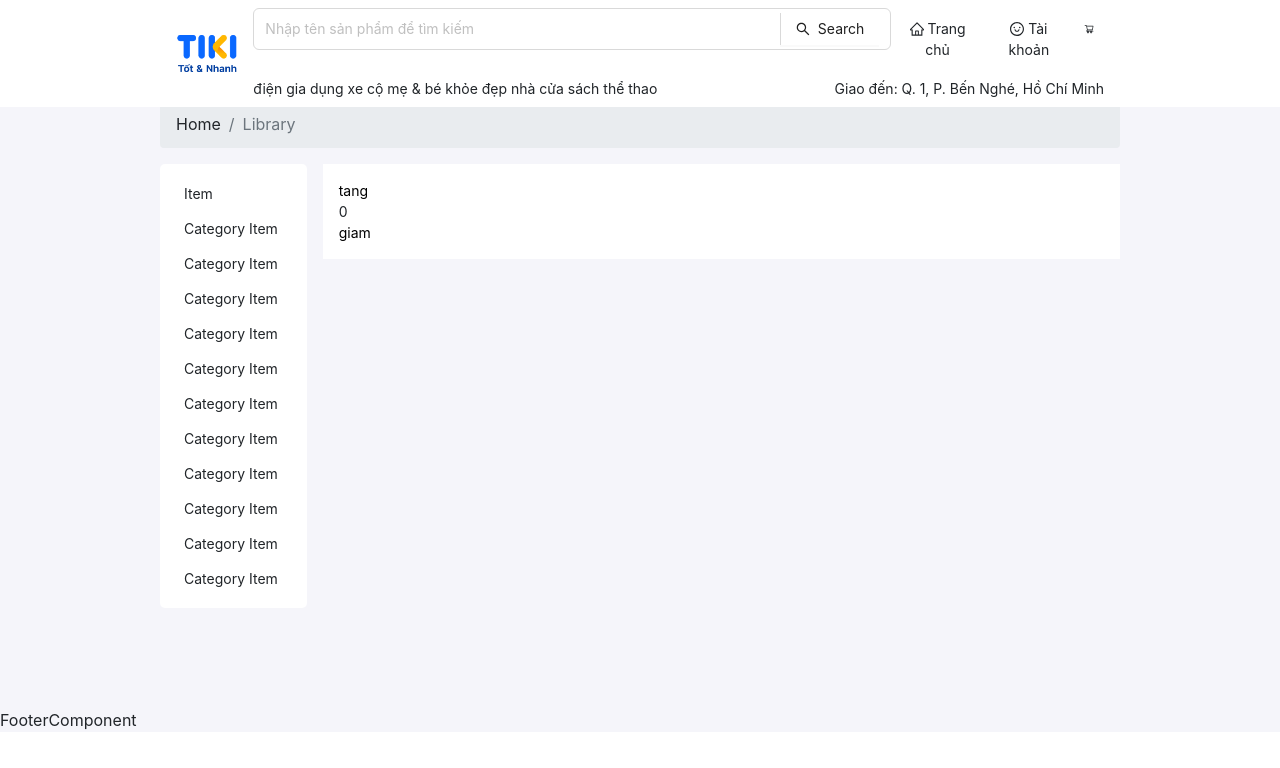
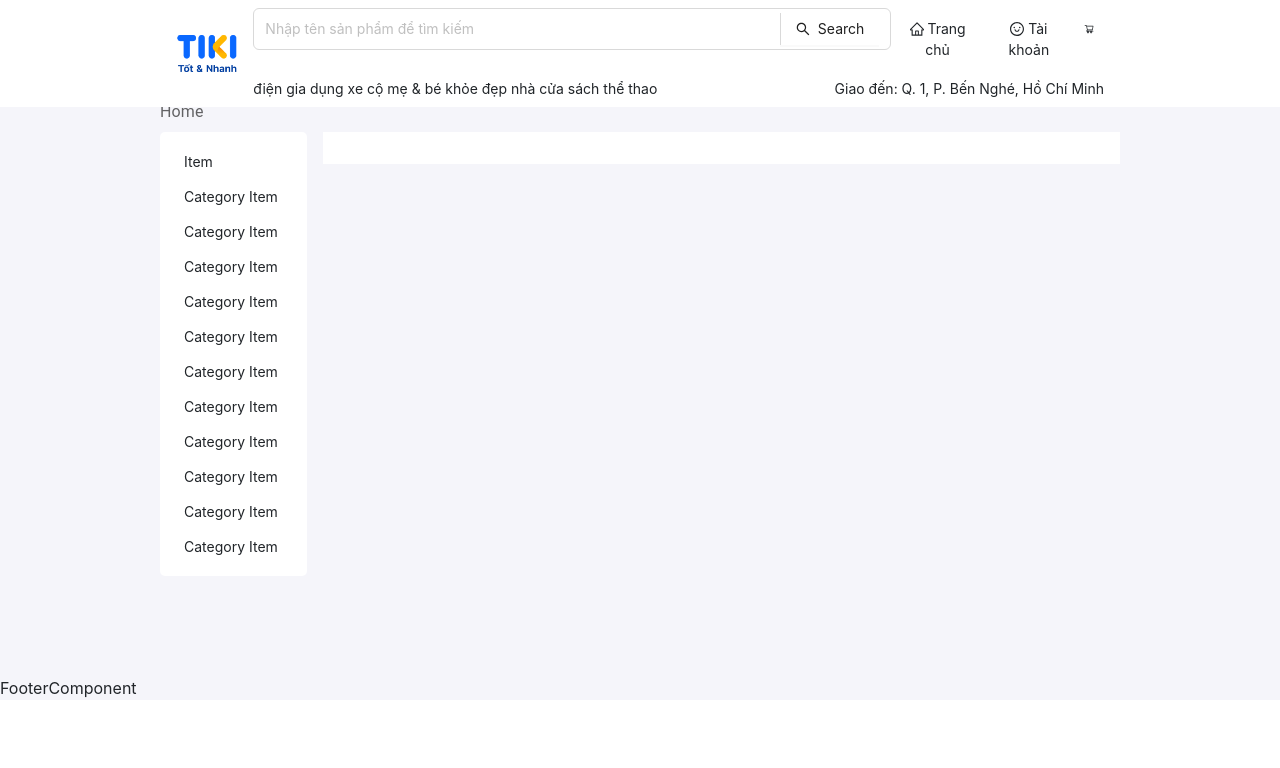
Before and after one commit to shanebenjamindev/ecommerce-frontend, a React (Vite) app: page / in a window 1280 px wide. Shown: the top 768 px of the page. Built offline with nearby package versions, Linux system fonts and the light colour scheme.

Commit message:
added avatar upload layout

```diff
--- a/package.json
+++ b/package.json
@@ -11,6 +11,10 @@
   },
   "dependencies": {
     "@ant-design/icons": "^5.2.6",
+    "@emotion/react": "^11.11.3",
+    "@emotion/styled": "^11.11.0",
+    "@mui/icons-material": "^5.15.10",
+    "@mui/material": "^5.15.10",
     "@reduxjs/toolkit": "^2.1.0",
     "antd": "^5.13.2",
     "axios": "^1.6.5",
--- a/src/components/Breadcrumb/Breadcrumb.jsx
+++ b/src/components/Breadcrumb/Breadcrumb.jsx
@@ -1,10 +1,114 @@
+import * as React from 'react';
+import PropTypes from 'prop-types';
+import Box from '@mui/material/Box';
+import List from '@mui/material/List';
+import Link from '@mui/material/Link';
+
+import ListItemButton from '@mui/material/ListItemButton';
+import Collapse from '@mui/material/Collapse';
+import ListItemText from '@mui/material/ListItemText';
+import Typography from '@mui/material/Typography';
+import ExpandLess from '@mui/icons-material/ExpandLess';
+import ExpandMore from '@mui/icons-material/ExpandMore';
+import Breadcrumbs from '@mui/material/Breadcrumbs';
+import {
+  Link as RouterLink,
+  Route,
+  Routes,
+  useLocation,
+} from 'react-router-dom';
+
+// Your route configuration
+const routes = [
+  {
+    path: "/",
+    name: "Home",
+    nested: null
+  },
+  {
+    path: "/order",
+    name: "Order",
+    nested: null
+  },
+  {
+    path: "/profile",
+    name: "Profile",
+    nested: null
+  }
+];
+
+function ListItemLink(props) {
+  const { to, open, ...other } = props;
+  const primary = props.primary;
+
+  let icon = null;
+  if (open != null) {
+    icon = open ? <ExpandLess /> : <ExpandMore />;
+  }
+
+  return (
+    <li>
+      <ListItemButton component={RouterLink} to={to} {...other}>
+        <ListItemText primary={primary} />
+        {icon}
+      </ListItemButton>
+    </li>
+  );
+}
+
+ListItemLink.propTypes = {
+  open: PropTypes.bool,
+  to: PropTypes.string.isRequired,
+};
+
+function LinkRouter(props) {
+  return <Link {...props} component={RouterLink} />;
+}
+
+function Page() {
+  const location = useLocation();
+  const pathnames = location.pathname.split('/').filter((x) => x);
+
+  return (
+    <Breadcrumbs aria-label="breadcrumb">
+      <LinkRouter underline="hover" color="inherit" to="/">
+        Home
+      </LinkRouter>
+      {pathnames.map((value, index) => {
+        const last = index === pathnames.length - 1;
+        const to = `/${pathnames.slice(0, index + 1).join('/')}`;
+        const route = routes.find(r => r.path === to);
+        const name = route ? route.name : null;
+
+        return last ? (
+          <Typography color="text.primary" key={to}>
+            {name}
+          </Typography>
+        ) : (
+          <LinkRouter underline="hover" color="inherit" to={to} key={to}>
+            {name}
+          </LinkRouter>
+        );
+      })}
+    </Breadcrumbs>
+  );
+}
+
 export default function Breadcrumb() {
   return (
-    <nav aria-label="breadcrumb">
-      <ol className="breadcrumb">
-        <li className="breadcrumb-item"><a href="#">Home</a></li>
-        <li className="breadcrumb-item active" aria-current="page">Library</li>
-      </ol>
-    </nav>
+    <Box sx={{ display: 'flex', flexDirection: 'column', width: 360 }}>
+      <Routes>
+        <Route path="*" element={<Page />} />
+      </Routes>
+      <Box
+        sx={{
+          bgcolor: 'background.paper',
+          mt: 1,
+        }}
+        component="nav"
+        aria-label="mailbox folders"
+      >
+      </Box>
+    </Box>
   );
 }
--- a/src/components/HeaderComponent/HeaderComponent.jsx
+++ b/src/components/HeaderComponent/HeaderComponent.jsx
@@ -1,4 +1,4 @@
-import { Link } from "react-router-dom";
+import { Link, useNavigate } from "react-router-dom";
 import ButtonComponent from "../ButtonComponent/ButtonComponent";
 import logo from '/images/logo.png';
 import { Col, Row, Popover } from "antd";
@@ -38,13 +38,14 @@ export default function HeaderComponent() {
   }
 
   const [loading, setLoading] = useState(false)
-
+  const navigate = useNavigate();
   const handleLogout = async () => {
     setLoading(true)
     await UserService.userLogout();
     localStorage.removeItem("access_token")
     localStorage.removeItem("refresh_token")
     dispatch(resetUser())
+    navigate('/')
     setLoading(false)
   }
 
--- a/src/components/InputForm/InputForm.jsx
+++ b/src/components/InputForm/InputForm.jsx
@@ -5,6 +5,9 @@ const InputForm = ({ value, onChange, name, type }) => {
   const theType = () => {
     if (type === "password") {
       return "password"
+    }
+    if (type === "file") {
+      return "file"
     }
     else "text"
   }
--- a/src/pages/Home/Home.jsx
+++ b/src/pages/Home/Home.jsx
@@ -1,14 +1,8 @@
-import { useDispatch, useSelector } from "react-redux"
-import { decrement, increment } from "../../redux/slides/counterSlide";
 
 export default function Home() {
-  const count = useSelector(state => state.counter.value);
-  const dispatch = useDispatch();
+
   return (
     <div>
-      <button onClick={() => dispatch(increment())}>tang</button>
-      <div>{count}</div>
-      <button onClick={() => dispatch(decrement())}>giam</button>
     </div>
   )
 }
--- a/src/pages/Profile/Profile.jsx
+++ b/src/pages/Profile/Profile.jsx
@@ -8,6 +8,9 @@ import { useMutationHook } from "../../hooks/useMutationHook";
 import * as UserService from '../../services/UserService'
 export default function Profile() {
   const user = useSelector(state => state.user);
+  const [userAvatar, setAvatar] = useState("");
+  const [avatarPreview, setavatarPreview] = useState("");
+
   const [newUser, setUserData] = useState({
     name: user ? user.name : "",
     email: user ? user.email : "",
@@ -29,12 +32,20 @@ export default function Profile() {
   }
 
   const handleEditProfile = () => {
+    if (!newUser.name || !newUser.email || !newUser.password || !newUser.confirmPassword || !newUser.phone) {
+      alert("Please fill in all required fields.");
+      return;
+    }
+
     mutation.mutate(user?.id, newUser);
   }
 
   useEffect(() => {
     if (isSuccess) {
-      console.log(data);
+      const timeoutId = setTimeout(() => {
+        window.location.reload();
+      }, 2000);
+      return () => clearTimeout(timeoutId);
     }
   }, [isSuccess])
 
@@ -84,7 +95,6 @@ export default function Profile() {
             </Row>
           </table>
         </ProfileTable>
-
       </WrapperProfileUser >
     );
   };
@@ -95,7 +105,13 @@ export default function Profile() {
         <Row justify="center">
           <Col span={12}>
             <Row justify="center">
-              <img width="50%" alt="" src={user?.avatar || "https://cdn-icons-png.flaticon.com/512/149/149071.png"} />
+              <img src={userAvatar} />
+              <InputForm type={"file"} accept="/image/*" onChange={(e) => {
+                const file = e.target.files[0];
+                if (file && file.type.subString(0, 5) === "image") {
+                  setAvatar(file)
+                }
+              }} />
             </Row>
           </Col>
 
@@ -109,3 +125,4 @@ export default function Profile() {
     </div>
   );
 }
+// <img width="50%" alt="" src={user?.avatar || "https://cdn-icons-png.flaticon.com/512/149/149071.png"} />
--- a/src/redux/slides/userSlide.js
+++ b/src/redux/slides/userSlide.js
@@ -17,6 +17,7 @@ export const userSlice = createSlice({
             state.access_token = access_token;
         },
         resetUser: (state) => {
+            state.id = "";
             state.name = "";
             state.email = "";
             state.phone = "";
```
Also changed, not shown: 1 other file (tests, documents, lock files or other folders).
